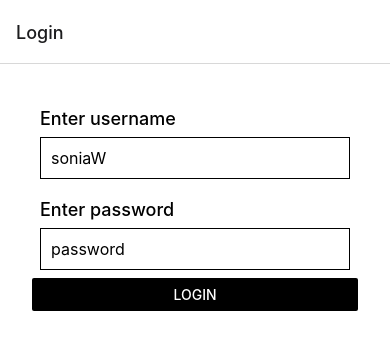
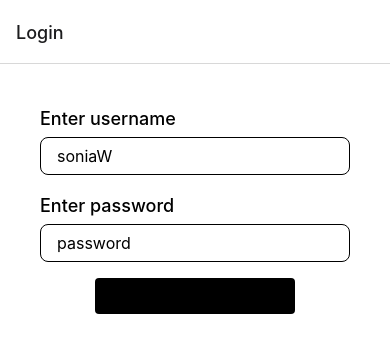
Before and after one commit to HangryCoder/Chatty, a React Native app: screen /Login in a window 390 px wide. Shown: the top 352 px of the page. Built offline with nearby package versions, Linux system fonts and the light colour scheme.

Commit message:
Cosmetic changes

```diff
--- a/components/CustomTextInput/index.js
+++ b/components/CustomTextInput/index.js
@@ -38,7 +38,9 @@ const styles = StyleSheet.create({
         height: "auto",
         marginTop: 8,
         borderWidth: 1,
-        padding: 10,
+        paddingHorizontal: 16,
+        paddingVertical: 8,
+        borderRadius: 8,
         fontSize: 16,
         color: "black"
     },
--- a/screens/LoginScreen.js
+++ b/screens/LoginScreen.js
@@ -1,8 +1,10 @@
 import React from 'react';
 import {
     StyleSheet,
-    Button,
     KeyboardAvoidingView,
+    View,
+    TouchableOpacity,
+    Text,
 } from 'react-native';
 import CustomTextInput from '../components/CustomTextInput';
 
@@ -10,6 +12,16 @@ class LoginScreen extends React.Component {
 
     inputText = (title, placeholder) => {
         return <CustomTextInput title={title} placeholder={placeholder} />
+    }
+
+    loginButton = () => {
+        return (
+            <View>
+                <TouchableOpacity style={styles.buttonContainer} onPress={this.goToHomeScreen}>
+                    <Text style={styles.buttonText}>Login</Text>
+                </TouchableOpacity>
+            </View>
+        )
     }
 
     goToHomeScreen = () => {
@@ -20,11 +32,10 @@ class LoginScreen extends React.Component {
     render = () => {
         return (
             <KeyboardAvoidingView style={styles.container}
-                behavior="padding"
-            >
+                behavior="padding">
                 {this.inputText("Enter username", "soniaW")}
                 {this.inputText("Enter password", "password")}
-                <Button title="Login" color={"black"} onPress={this.goToHomeScreen} />
+                {this.loginButton()}
             </KeyboardAvoidingView>
         );
     }
@@ -36,6 +47,20 @@ const styles = StyleSheet.create({
         flex: 1,
         padding: 32,
     },
+    buttonContainer: {
+        backgroundColor: 'black',
+        width: 200,
+        alignSelf: 'center',
+        paddingHorizontal: 16,
+        paddingVertical: 8,
+        marginTop: 8,
+        borderRadius: 4
+    },
+    buttonText: {
+        fontSize: 16,
+        textAlign: 'center',
+        fontWeight: '500',
+    }
 })
 
 export default LoginScreen;
```
